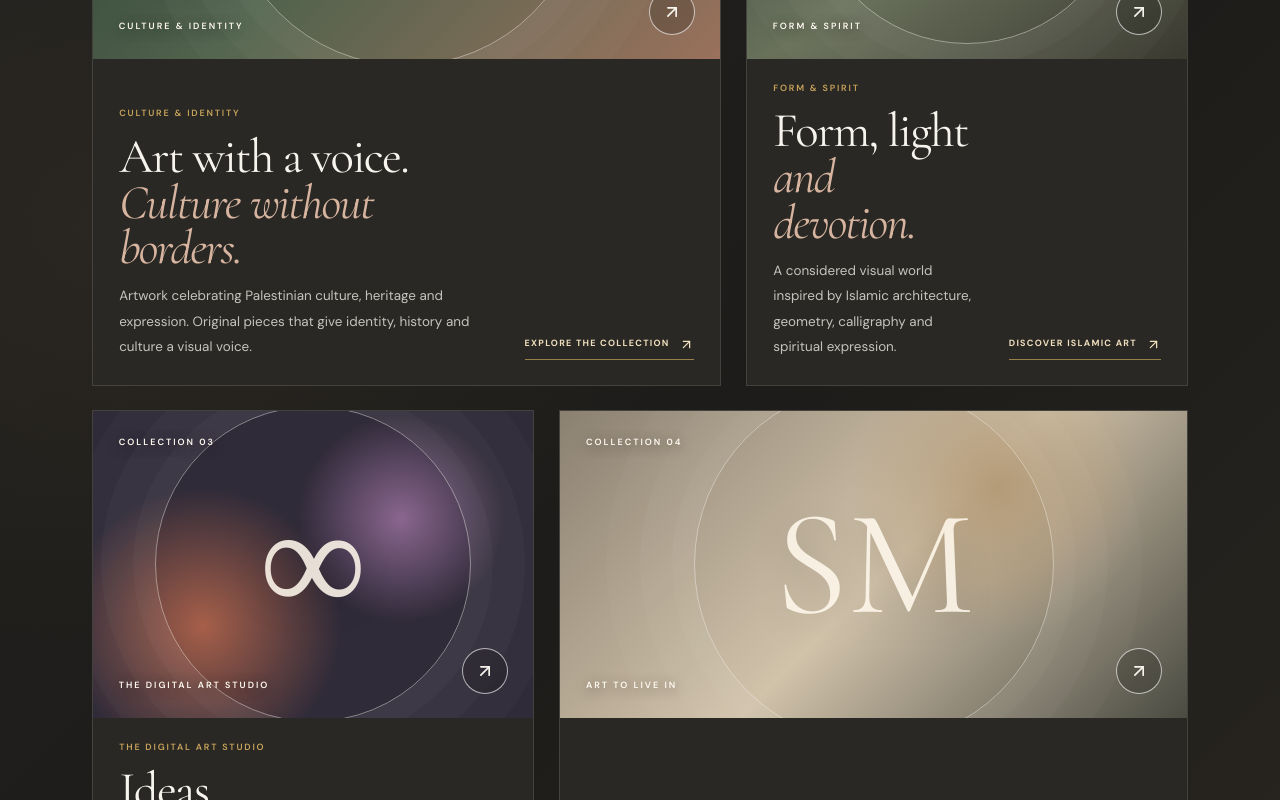
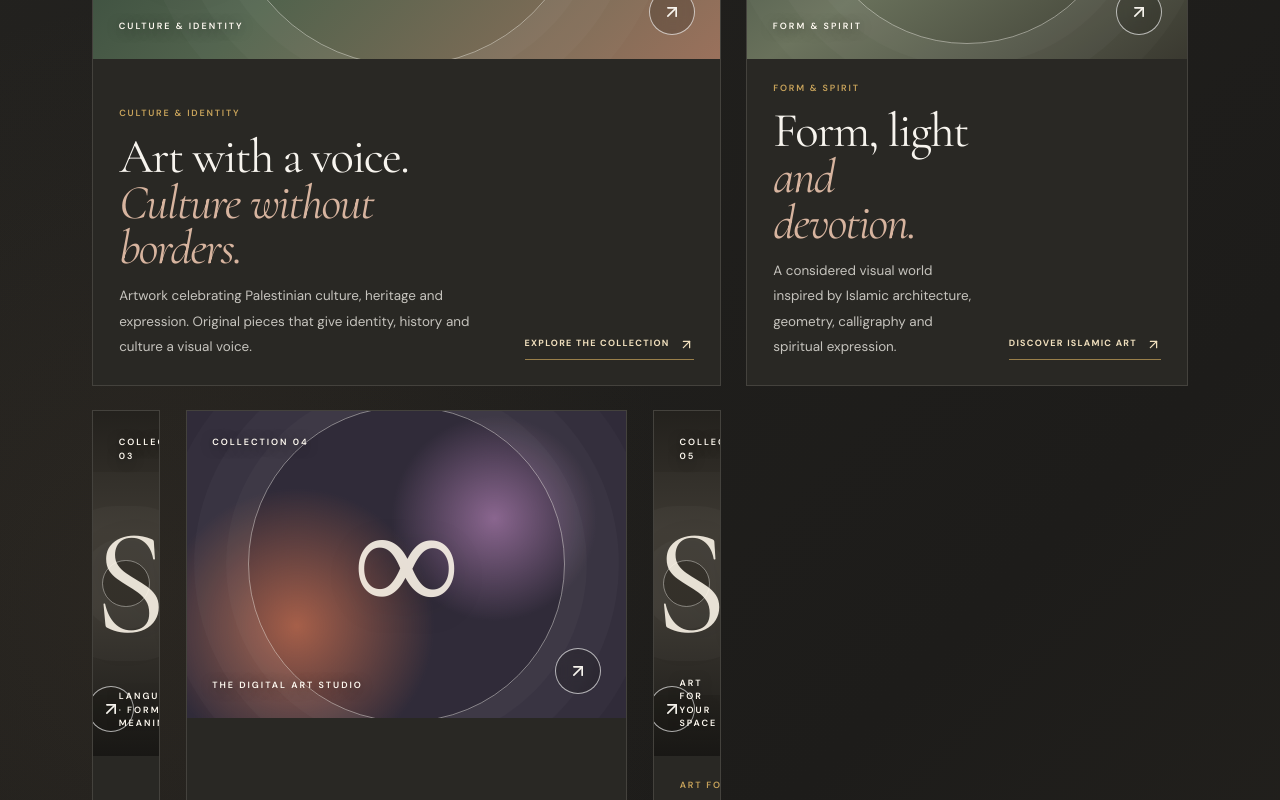
Before and after one commit to saroshkhan12/the-sm-studios, a Next.js app: page / in a window 1280 px wide. Shown: the part 2000-2800 px from the top of the page. Built offline with nearby package versions, Linux system fonts and the light colour scheme.

Commit message:
Add Arabic Calligraphy and Posters & Prints homepage collections

```diff
--- a/src/app/page.tsx
+++ b/src/app/page.tsx
@@ -33,8 +33,19 @@ const editorialCollectionContent = [
     className: "editorial-islamic",
   },
   {
+    slug: "arabic-calligraphy",
+    number: "03",
+    eyebrow: "LANGUAGE · FORM · MEANING",
+    title: "Words made",
+    accent: "beautiful.",
+    description: "Language transformed into art through expressive Arabic lettering, rhythm and timeless visual form.",
+    action: "EXPLORE ARABIC CALLIGRAPHY",
+    imageAlt: "Artwork from the Arabic Calligraphy collection",
+    className: "editorial-arabic",
+  },
+  {
     slug: "digital-artwork",
-    number: "03",
+    number: "04",
     eyebrow: "THE DIGITAL ART STUDIO",
     title: "Ideas without",
     accent: "edges.",
@@ -44,8 +55,19 @@ const editorialCollectionContent = [
     className: "editorial-digital",
   },
   {
+    slug: "posters-prints",
+    number: "05",
+    eyebrow: "ART FOR YOUR SPACE",
+    title: "Art for walls",
+    accent: "and everyday spaces.",
+    description: "Thoughtfully selected posters and prints that bring character, colour and creative expression into the spaces around you.",
+    action: "EXPLORE POSTERS & PRINTS",
+    imageAlt: "Artwork from the Posters and Prints collection",
+    className: "editorial-posters",
+  },
+  {
     slug: "apparel",
-    number: "04",
+    number: "06",
     eyebrow: "ART TO LIVE IN",
     title: "Wear what",
     accent: "you believe.",
@@ -187,7 +209,7 @@ export default async function Home() {
         <div className="editorial-worlds-inner">
           <ScrollReveal className="editorial-intro">
             <div>
-              <span className="eyebrow">A WORLD OF IDEAS · FOUR COLLECTIONS</span>
+              <span className="eyebrow">A WORLD OF IDEAS · SIX COLLECTIONS</span>
               <h2 id="editorial-worlds-title">Find the art<br />that <em>moves you.</em></h2>
             </div>
             <p>
```
